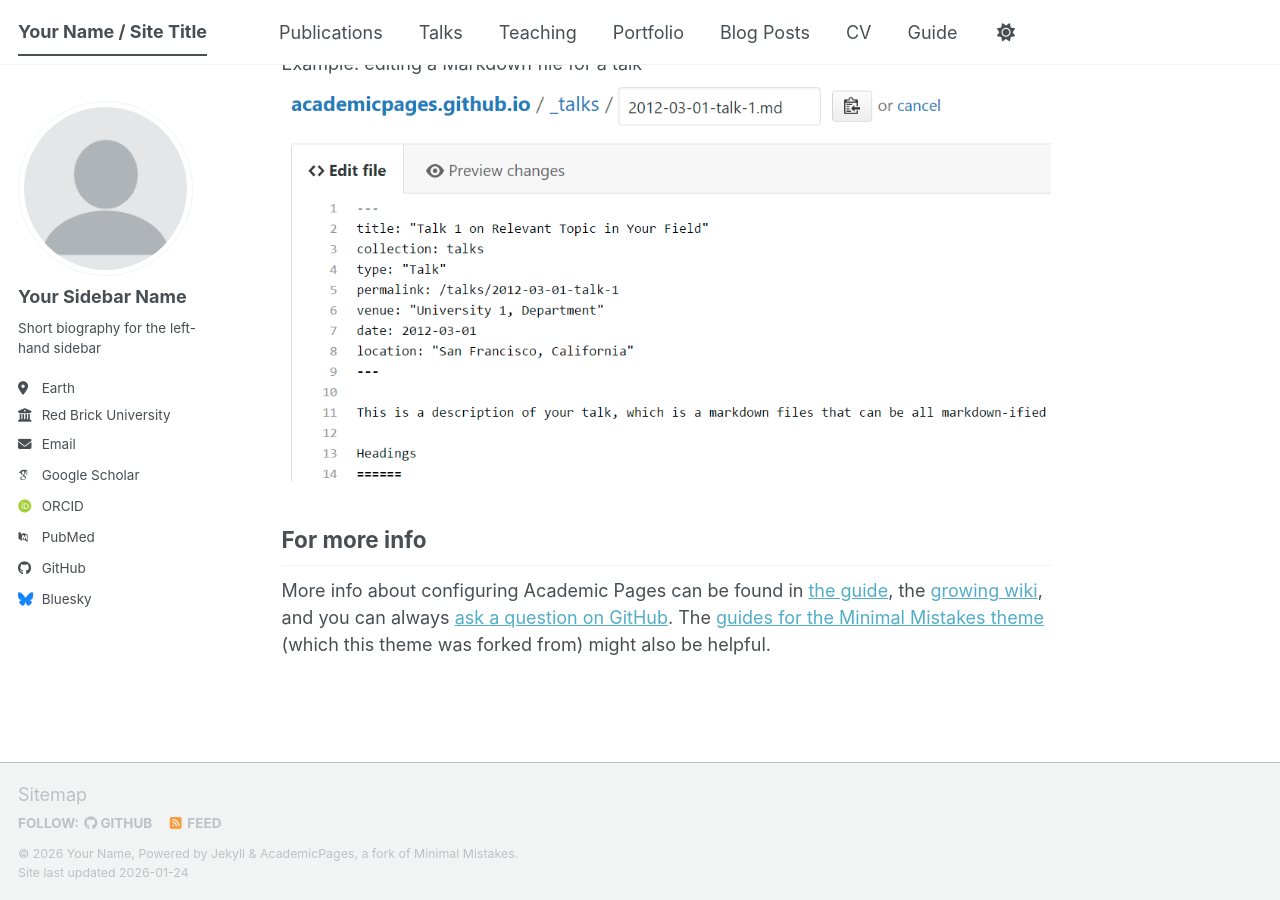
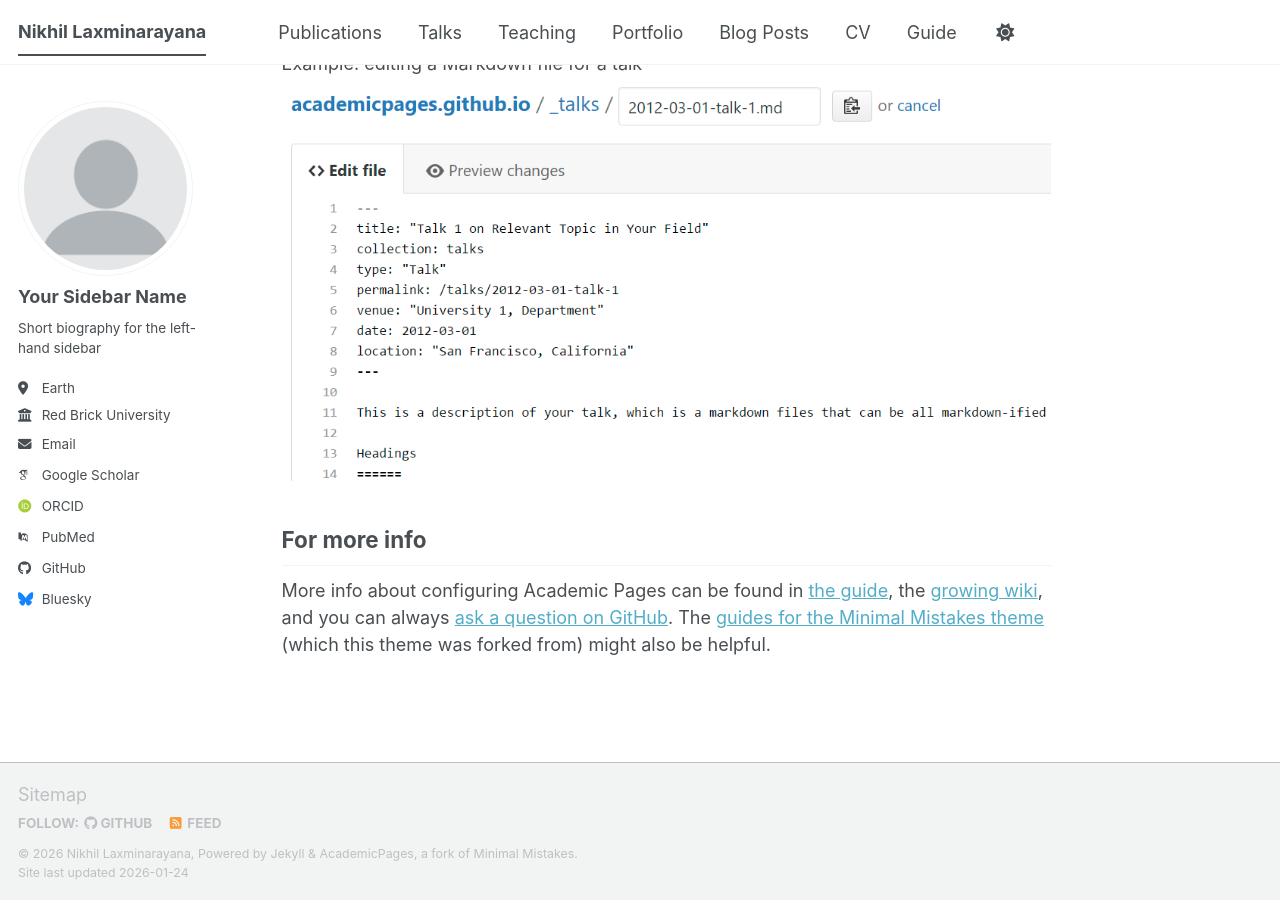
Before and after one commit to n1x1l/n1x1l.github.io, a Jekyll site: the page built from _pages/about.md, in a window 1280 px wide and 900 px high, scrolled down 2720 px. Built offline with Jekyll 4.4.1, drawn with Linux system fonts in a browser that asks for light colours; some web fonts are replaced; a script bundle is joined from its source files by our own code; library files that are not in the unit come from our copies.

Commit message:
update _config.yml

```diff
--- a/_config.yml
+++ b/_config.yml
@@ -9,10 +9,10 @@
 # Basic Site Settings
 locale                   : "en-US"
 site_theme               : "default" # The available themes options are "default", "air", "sunrise", "mint", "dirt" and "contrast"
-title                    : "Your Name / Site Title"
+title                    : "Nikhil Laxminarayana"
 title_separator          : "-"
-name                     : &name "Your Name"
-description              : &description "Your Name's academic portfolio"   # Update this with a general description of your site, this is the default if not overridden by a page
+name                     : &name "Nikhil Laxminarayana"
+description              : &description "Nikhil's academic webpage"   # Update this with a general description of your site, this is the default if not overridden by a page
 url                      : https://academicpages.github.io # The base hostname & protocol for your site e.g. "https://[your GitHub username].github.io",
                                                            # or if you already have some other page hosted on Github then use "https://[your GitHub username].github.io/[Your Repo Name]"
 baseurl                  : "" # the subpath of your site, e.g. "/blog"
```
